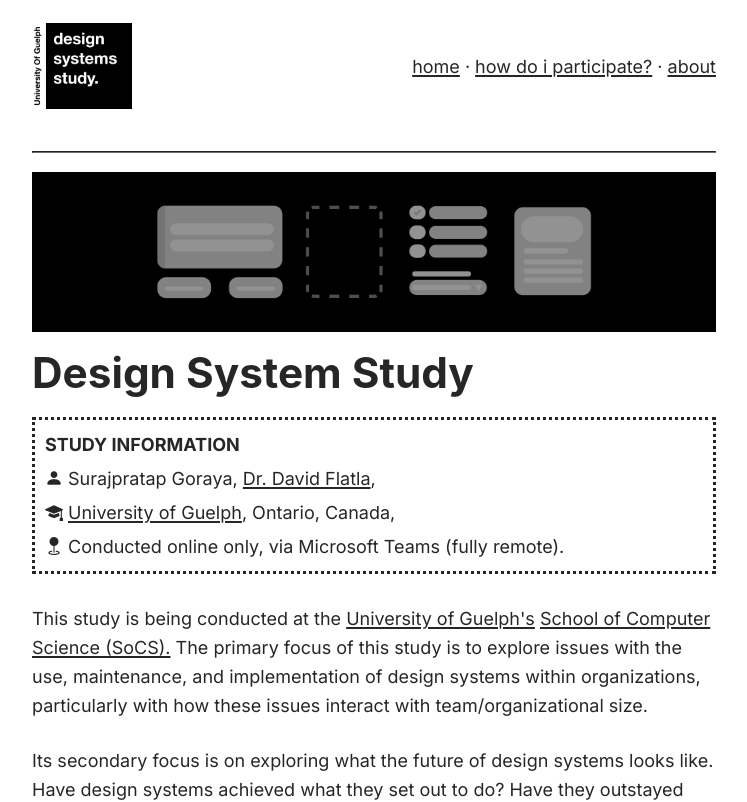
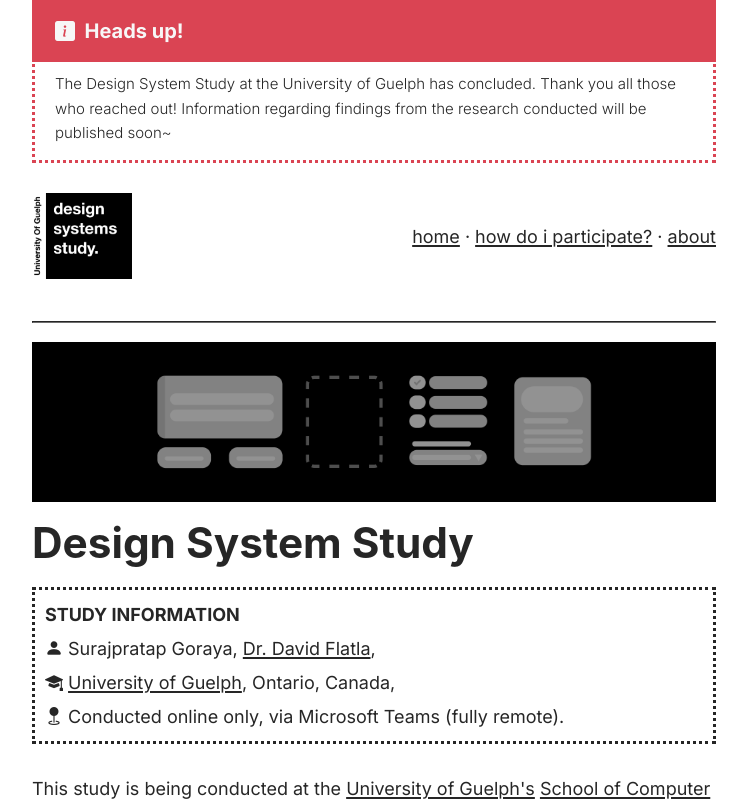
Before and after one commit to surajgoraya/designsystemstudy.ca, a SvelteKit app: page / in a window 1280 px wide. Shown: the top 802 px of the page, without its empty margins (266-1013 px from the left). Built offline with nearby package versions, Linux system fonts and the light colour scheme.

Commit message:
feat: :sparkles: notice of study concluding

```diff
--- /dev/null
+++ b/src/lib/components/Notice.svelte
@@ -0,0 +1,41 @@
+<script>
+  /**
+   * @type {String} The title of the Alert.
+   */
+  export let title;
+  /**
+   * @type {String} The description of the Alert.
+   */
+  export let description;
+</script>
+
+<div role="alert" class="notice">
+  <p class="notice__title"><i class="bi bi-info-square-fill"></i>&nbsp;&nbsp;{title}</p>
+  <p class="notice__description">
+    {description}
+  </p>
+</div>
+
+<style>
+  .notice {
+    margin: -1.5rem 0 3rem 0;
+    padding: 1.5rem 2rem;
+    border-color: hsl(354, 67%, 56%);
+    border-top: 0;
+    border-style: dotted;
+    border-spacing: 1rem;
+  }
+  .notice__title {
+    background-color: hsl(354, 67%, 56%);
+    color: #f7f7f7;
+    margin: -2.3rem -2.3rem 1rem -2.3rem;
+    padding: 2.5rem 2.3rem 1.5rem 2.3rem;
+    font-weight: 800;
+    font-size: 2rem;
+  }
+  .notice__description {
+    font-weight: 300;
+    font-size: 1.5rem;
+    margin: 0;
+  }
+</style>
--- a/src/routes/+layout.svelte
+++ b/src/routes/+layout.svelte
@@ -4,10 +4,15 @@
 
   import Footer from '$lib/components/Footer.svelte';
   import Nav from '$lib/components/Nav.svelte';
+  import Notice from '$lib/components/Notice.svelte';
   import SkipToMain from '$lib/components/SkipToMain.svelte';
 </script>
 
 <SkipToMain />
+<Notice
+  title={'Heads up!'}
+  description={'The Design System Study at the University of Guelph has concluded. Thank you all those who reached out! Information regarding findings from the research conducted will be published soon~'}
+/>
 <Nav />
 <slot />
 <Footer />
```
